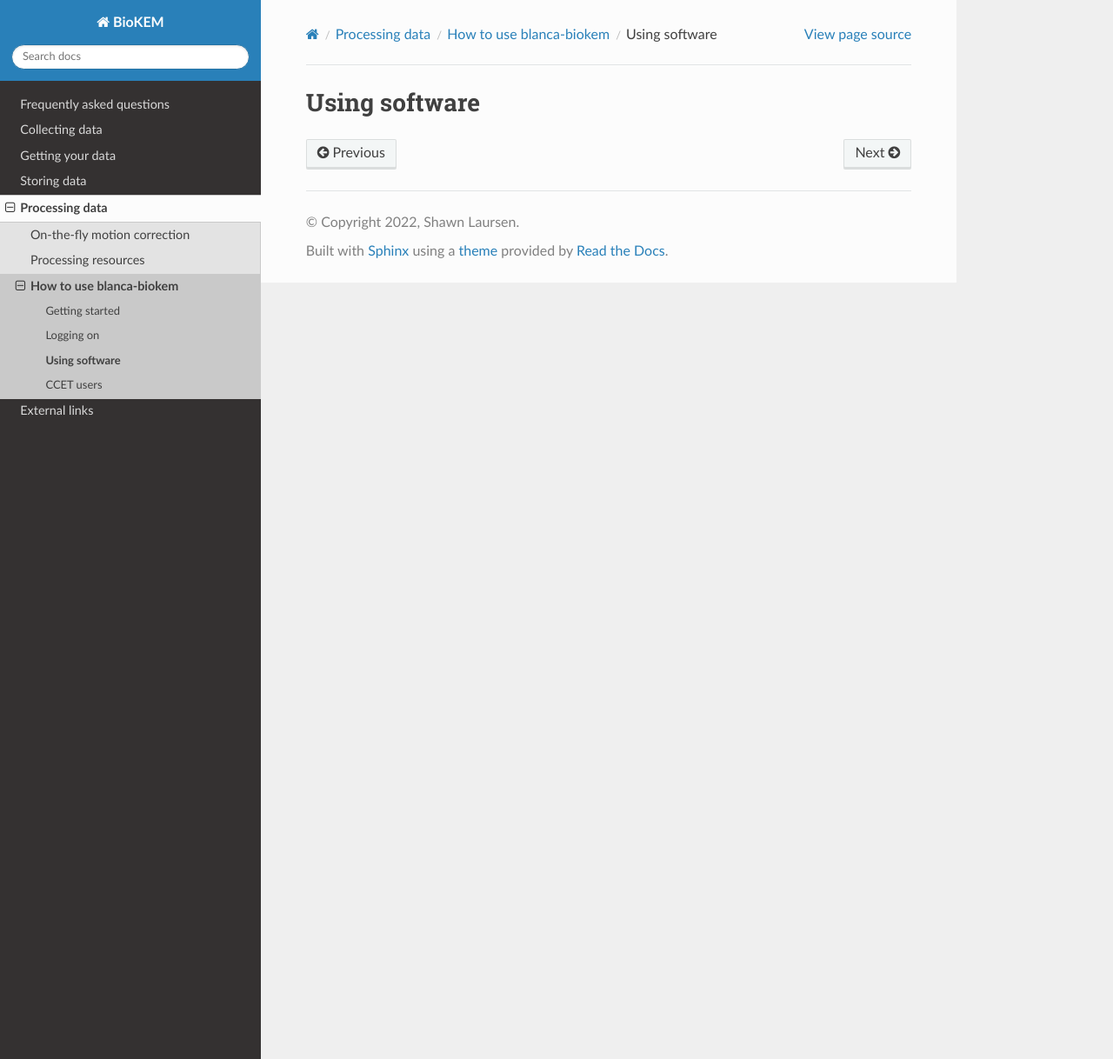
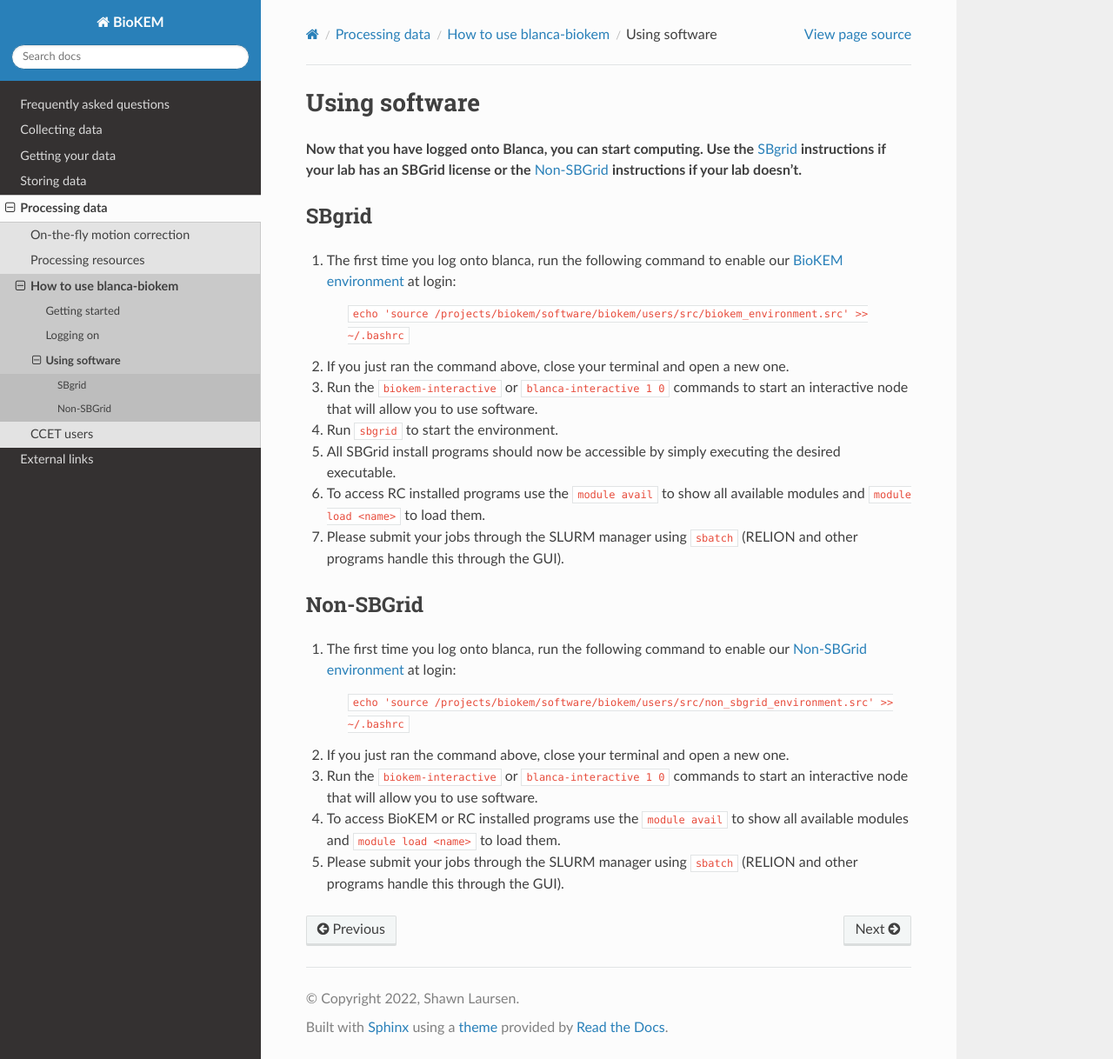
Before and after one commit to CU-BioKEM/user-guide, a Sphinx documentation site: the page built from docs/source/processing/using_software.rst, in a window 1280 px wide and 1218 px high. Shown: the whole window at 87% size. Built offline with Sphinx 7.4.7 and the Read the Docs theme 2.0.0, drawn with Linux system fonts in a browser that asks for light colours.

Commit message:
updated lots of processing instructions

```diff
--- a/docs/source/processing.rst
+++ b/docs/source/processing.rst
@@ -17,3 +17,4 @@ computing cluster using software managed through SBGrid.
    processing/otf_motion_correction
    processing/processing_resources
    processing/how_to
+   processing/ccet_users
--- a/docs/source/processing/ccet_users.rst
+++ b/docs/source/processing/ccet_users.rst
@@ -4,5 +4,7 @@ CCET users
 The Center for Cryo Electron Tomography (CCET) owns one of the nodes in the blanca-biokem cluster. Users from CCET can access this and other nodes in the blanca-biokem
 and blanca clusters by obtaining a guest account and following the general instructions.
 
-To acquire a guest account you will need to go through the `Sponsored Affiliates <https://oit.colorado.edu/accounts/sponsored-affiliates>`_ processes.
+To acquire a guest account you will need to go through the `Sponsored Affiliates <https://oit.colorado.edu/accounts/sponsored-affiliates>`_ process.
 After you acquire an account, have your CCET contact send an email to rc-help@colorado.edu to get added to the CCET group on Blanca.
+
+Then, follow the instructions on :doc:`how_to`.
--- a/docs/source/processing/how_to.rst
+++ b/docs/source/processing/how_to.rst
@@ -6,9 +6,8 @@ tasks in the :doc:`getting_started` section (If you are a CCET member, first see
 :doc:`ccet_users`). Once, you have done this, move onto :doc:`logging_on`.
 
 .. toctree::
-   :maxdepth: 2
+   :maxdepth: 1
 
    getting_started
    logging_on
    using_software
-   ccet_users
--- a/docs/source/processing/logging_on.rst
+++ b/docs/source/processing/logging_on.rst
@@ -3,8 +3,6 @@ Logging on
 
 **The steps below assume you have already completed the** :doc:`getting_started`
 **steps.**
-
-#. Log onto onto CU's VPN (`setup through OIT <https://oit.colorado.edu/vpn-virtual-private-network>`_).
 
 #. Log into `CURC Open OnDemand <https://ondemand.rc.colorado.edu>`_.
 
@@ -17,7 +15,7 @@ Logging on
 
    - You can leave the ``Account`` blank
    - Fill in the desired number of hours you want the desktop job to persist (you can log back into it later, if the time requested isn't up), the default is generally fine.
-   - Unless you plan to do computing on the viz node itself (which is allowed, but generally not necessary), you can leave the default number of core
+   - Unless you plan to do computing on the viz node itself (which is allowed, but generally not necessary), you can leave the default number of cores
    - Click ``Launch``
 
 #. You will be brought to a menu showing all current and recently completed remote desktops you have. Once the one you just opened it ready the header will turn green and a ``Launch Core Desktop`` button will appear, click it.
--- a/docs/source/processing/using_software.rst
+++ b/docs/source/processing/using_software.rst
@@ -1,2 +1,42 @@
 Using software
 ==============
+
+**Now that you have logged onto Blanca, you can start computing. Use the** :ref:`SBGrid` **instructions if your lab has an SBGrid license or the** :ref:`Non-SBGrid` **instructions if your lab doesn't.**
+
+.. _SBGrid:
+
+SBgrid
+------
+
+#. The first time you log onto blanca, run the following command to enable our :doc:`environments/biokem_environment` at login:
+
+    ``echo 'source /projects/biokem/software/biokem/users/src/biokem_environment.src' >> ~/.bashrc``
+
+#. If you just ran the command above, close your terminal and open a new one.
+
+#. Run the ``biokem-interactive`` or ``blanca-interactive 1 0`` commands to start an interactive node that will allow you to use software.
+
+#. Run ``sbgrid`` to start the environment.
+
+#. All SBGrid install programs should now be accessible by simply executing the desired executable.
+
+#. To access RC installed programs use the ``module avail`` to show all available modules and ``module load <name>`` to load them.
+
+#. Please submit your jobs through the SLURM manager using ``sbatch`` (RELION and other programs handle this through the GUI).
+
+.. _Non-SBGrid:
+
+Non-SBGrid
+----------
+
+#. The first time you log onto blanca, run the following command to enable our :doc:`environments/non_sbgrid_environment` at login:
+
+    ``echo 'source /projects/biokem/software/biokem/users/src/non_sbgrid_environment.src' >> ~/.bashrc``
+
+#. If you just ran the command above, close your terminal and open a new one.
+
+#. Run the ``biokem-interactive`` or ``blanca-interactive 1 0`` commands to start an interactive node that will allow you to use software.
+
+#. To access BioKEM or RC installed programs use the ``module avail`` to show all available modules and ``module load <name>`` to load them.
+
+#. Please submit your jobs through the SLURM manager using ``sbatch`` (RELION and other programs handle this through the GUI).
```
Also changed, not shown: docs/source/processing/environments/biokem_environment.rst (added, +22 -0 lines), docs/source/processing/environments/non_sbgrid_environment.rst (added, +21 -0 lines).
